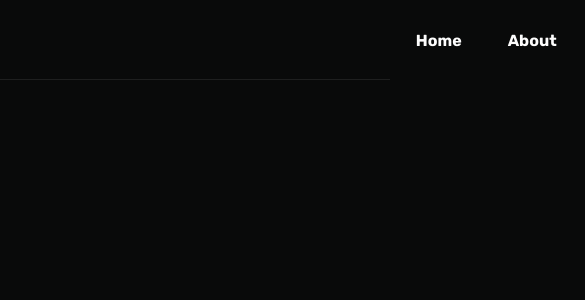
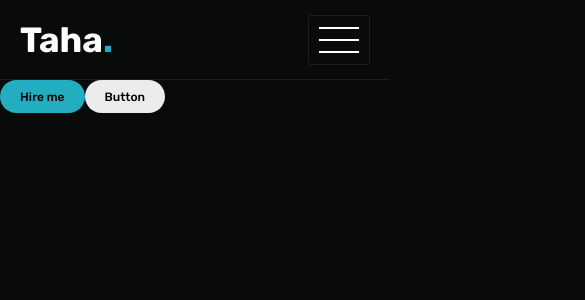
Before and after one commit to tahadostifam/tahadostifam.github.io, a React (Create React App) app: page / in a window 390 px wide. Shown: the top 300 px of the page, 585 px wide, since content can reach past the window. Built offline with nearby package versions, Linux system fonts and the light colour scheme.

Commit message:
init buttons style

```diff
--- a/src/App.js
+++ b/src/App.js
@@ -4,6 +4,8 @@ function App() {
   return (
     <div className="App">
       <Header/>
+      <button className="btn btn-rounded btn-animate btn-primary">Hire me</button>
+      <button className="btn btn-rounded btn-animate">Button</button>
     </div>
   );
 }
--- a/src/components/header/header.css
+++ b/src/components/header/header.css
@@ -5,7 +5,7 @@
 }
 
 #header .__container__ {
-    width: 1000px;
+    width: 1100px;
     position: relative;
     top: 50%;
     left: 50%;
@@ -13,6 +13,12 @@
     display: flex;
     align-items: center;
     justify-content: space-between;
+}
+
+@media screen and (max-width: 1200px) {
+    #header .__container__{
+        width: 900px;
+    }
 }
 
 #header .navbar{
@@ -44,6 +50,64 @@
     color: #fdfdfd;
 }
 
-#header .nav-item:hover{
+#header .nav-item:hover,#header .nav-item.nav-item-active{
     color: var(--primary-color);
 }
+
+@media screen and (max-width: 1200px) {
+    #header .__container__{
+        width: 100%;
+        padding: 0 20px;
+    }
+
+    #header .navbar{
+        display: none;
+    }
+
+    #header .toggleMobileMenu {
+        display: block !important;
+    }
+}
+
+#header .toggleMobileMenu {
+    display: none;
+
+    position: relative;
+    padding: 6.5px 10px;
+    width: 62px;
+    height: 50px;
+    cursor: pointer;
+    border: 1px solid var(--border-color);
+    border-radius: 3px;
+    overflow: hidden;
+}
+
+#header .toggleMobileMenu span{
+    position: relative;
+
+    width: 100%;
+    height: 2px;
+    margin: 5px 0;
+    display: block;
+    background-color:#fff;
+    float: left;
+    right: 0;
+
+    transition: 0.3s ease, opacity 0.4s ease;
+    transition-duration: 0.4s;
+}
+
+#header .toggleMobileMenu.active span:nth-child(2){
+    opacity: 0;
+    right: -14px;
+}
+
+#header .toggleMobileMenu.active span:nth-child(1){
+    top: 12px;
+    transform: rotate(45deg);
+}
+
+#header .toggleMobileMenu.active span:nth-child(3){
+    top: -12px;
+    transform: rotate(-45deg);
+}
--- a/src/components/header/header.jsx
+++ b/src/components/header/header.jsx
@@ -14,22 +14,72 @@ const navbarItems = [
     text: "Services",
     onClick: () => { }
   },
+  {
+    text: "Experience",
+    onClick: () => { }
+  },
+  {
+    text: "Works",
+    onClick: () => { }
+  },
+  {
+    text: "Blog",
+    onClick: () => { }
+  },
+  {
+    text: "Contact",
+    onClick: () => { }
+  },
 ]
 
-export default function Header() {
+class Header extends React.Component {
+  constructor(){
+    super()
+    this.state = {
+      active_nav_item: 0
+    }
+    this.toggleMobileMenuButton = React.createRef();
+  }
+
+  makeClassNameForNavItem(index) {
+    let base = "nav-item"
+    if (this.state.active_nav_item === index) {
+      base += " nav-item-active"
+    }
+    return base
+  }
+
+  toggleMobileMenu(){
+    const button = document.querySelector(".toggleMobileMenu")
+    if (button.classList.contains("active")) {
+      button.classList.remove('active')
+    } else {
+      button.classList.add('active')
+    }
+  }
+
+  render() {
     return (
       <header id='header'>
         <div className="__container__">
           <a href="/" id="brand">Taha<span>.</span></a>
+          <div ref={this.toggleMobileMenuButton} onClick={this.toggleMobileMenu} className="toggleMobileMenu">
+            <span></span>
+            <span></span>
+            <span></span>
+          </div>
           <nav className="navbar">
             {
               navbarItems.map(
                 (item, index) =>
-              <button key={index} onClick={item.onClick} className="nav-item">{item.text}</button>
+                <button key={index} onClick={item.onClick} className={this.makeClassNameForNavItem(index)}>{item.text}</button>
               )
             }
           </nav>
         </div>
       </header>
-  )
+    );
   }
+}
+
+export default Header;
--- a/src/index.css
+++ b/src/index.css
@@ -28,3 +28,31 @@ body{
 a{
   text-decoration: none;
 }
+
+
+.btn{
+  cursor: pointer;
+  background-color: #ececec;
+  border: none;
+  outline: none;
+  font-family: 'Rubik', 'Vazir';
+  font-size: 12px;
+  font-weight: 500;
+  height: 33px;
+  padding: 9px 16px;
+  border-radius: 3px;
+  transition: 0.3s ease;
+}
+
+.btn.btn-rounded{
+  border-radius: 50px;
+  padding: 9px 20px;
+}
+
+.btn-primary{
+  background-color: var(--primary-color);
+}
+
+.btn.btn-animate:active{
+  transform: scale(0.9)
+}
```
Lines whose indentation alone changed are shown as unchanged.
